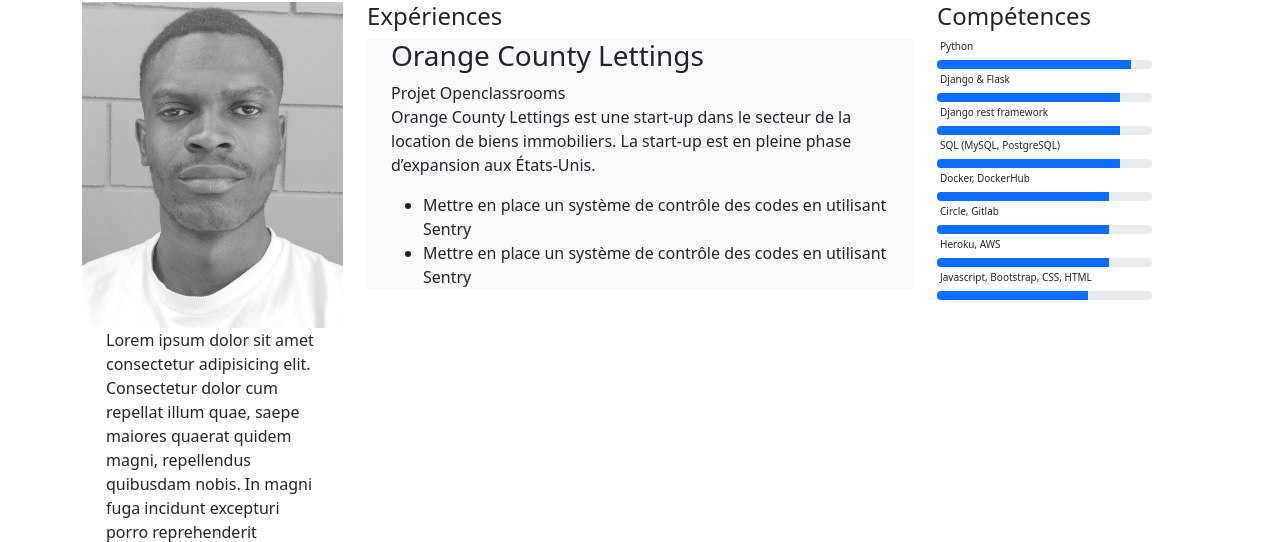
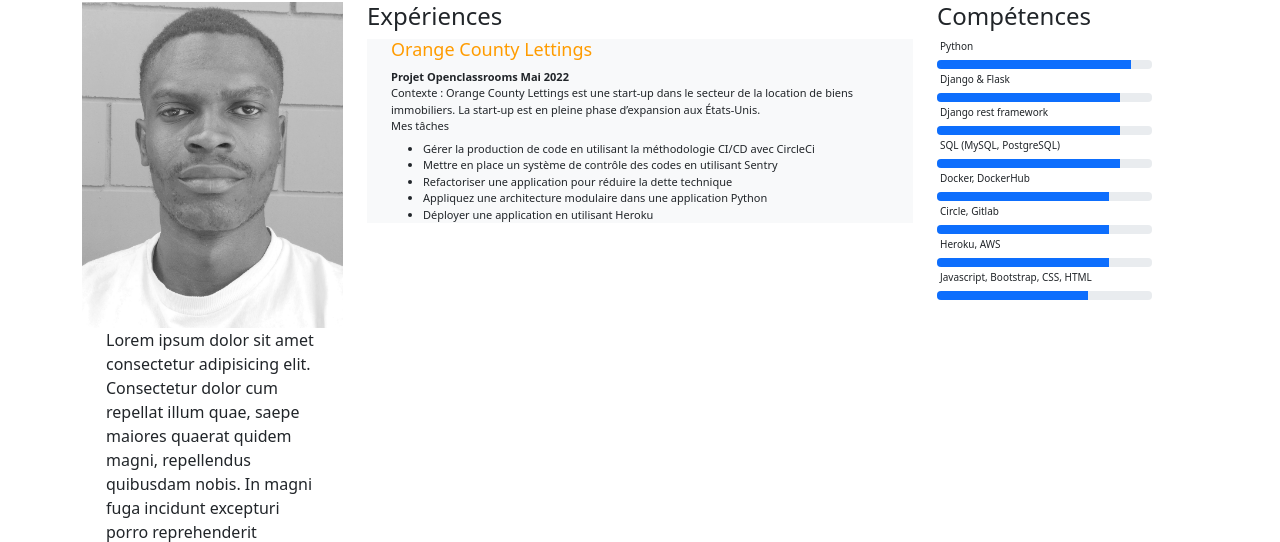
Before and after one commit to mavamalonga/my-website, a Django app: page / in a window 1280 px wide. Shown: the part 105-647 px from the top of the page. Run offline with Django 3.2, Linux system fonts and the light colour scheme.

Commit message:
addFirstExperience

```diff
--- a/portfolio/app/templates/app/index.html
+++ b/portfolio/app/templates/app/index.html
@@ -40,24 +40,31 @@
     <div class="container-fluid">
         <div class="container">
             <div class="row">
+                <!-- Left col -->
                 <div class="col-md-3">
                     <img src="../app/../../static/img/app/photo.jpg" width="100%">
                     <div class="container">
                         Lorem ipsum dolor sit amet consectetur adipisicing elit. Consectetur dolor cum repellat illum quae, saepe maiores quaerat quidem magni, repellendus quibusdam nobis. In magni fuga incidunt excepturi porro reprehenderit laudantium!
                     </div>
                 </div>
+                <!-- Center col -->
                 <div class="col-md-6">
                     <h2 style="font-size:x-large;">Expériences</h2>
-                    <div class="container bg-light">
-                        <h3>Orange County Lettings</h3>
-                        <span>Projet Openclassrooms</span>
-                        <p>Orange County Lettings est une start-up dans le secteur de la location de biens immobiliers. La start-up est en pleine phase d’expansion aux États-Unis.</p>
-                        <ul>
+                    <div class="container bg-light" style="font-size: 11px;">
+                        <h3 style="font-size:large; color: #ff9c00;">Orange County Lettings</h3>
+                        <b>Projet Openclassrooms Mai 2022</b>
+                        <p>Contexte : Orange County Lettings est une start-up dans le secteur de la location de biens immobiliers. La start-up est en pleine phase d’expansion aux États-Unis.<br>
+                        <span>Mes tâches</span></p>
+                        <ul style="margin-top: -2%;">
+                            <li>Gérer la production de code en utilisant la méthodologie CI/CD avec CircleCi</li>
                             <li>Mettre en place un système de contrôle des codes en utilisant Sentry</li>
-                            <li>Mettre en place un système de contrôle des codes en utilisant Sentry</li>
+                            <li>Refactoriser une application pour réduire la dette technique</li>
+                            <li>Appliquez une architecture modulaire dans une application Python</li>
+                            <li>Déployer une application en utilisant Heroku</li>
                         </ul>
                     </div>
                 </div>
+                <!-- Right col-->
                 <div class="col-md-3">
                     <h2 style="font-size:x-large;">Compétences</h2>
                     <div class="">
```
